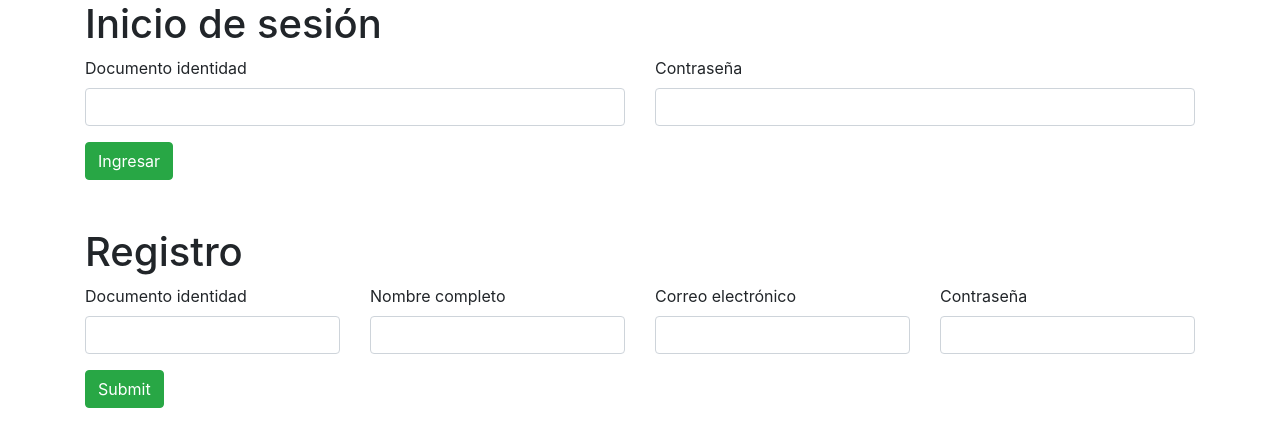
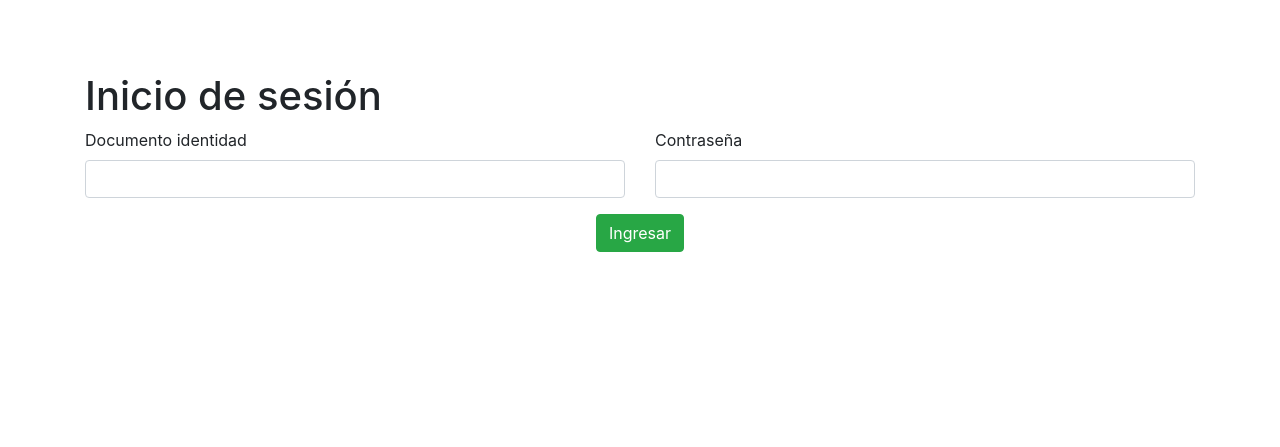
Before and after one commit to lAlejandrocd/gestor_biblioteca, a PHP site: page /login_admin.php in a window 1280 px wide. Shown: the top 447 px of the page. Run offline with PHP 8.4, Linux system fonts and the light colour scheme.

Commit message:
Creación de historial a la modificación de la carpeta, Registro de usuario, arreglo de vista de datos en el archivo gestor.php

```diff
--- a/app/Admin/gestor.php
+++ b/app/Admin/gestor.php
@@ -26,6 +26,7 @@ if (empty($_SESSION["ID_Ad"])) {
             <a href="solicitud_carpetas.php" class="btn btn-primary" name="btn-send">Solicitud prestamo</a>
             <br><br>
             <a href="modificacion_carpetas.php" class="btn btn-dark" name="btn-send">Modificación carpetas</a>
+            <a href="registrar_usuario.php" class="btn btn-primary" name="btn-send">Registrar usuario</a>
         </div>
     </div>
 
--- a/app/Admin/modificar.php
+++ b/app/Admin/modificar.php
@@ -24,8 +24,6 @@ if (empty($_SESSION['ID_Ad'])) {
         $row = mysqli_fetch_assoc($query);
 
         $email = $row['usu_email'];
-
-
     }
 
 
@@ -58,6 +56,9 @@ if (empty($_SESSION['ID_Ad'])) {
                 <div class="col-sm-10">
                     <input type="hidden" REQUIRED class="form-control" id="" name="cm_codigo_carpeta" value="<?php echo $cm_codigo_carpeta; ?>">
                 </div>
+                <div class="col-sm-10">
+                    <input type="hidden" REQUIRED class="form-control" id="" name="id_usuario" value="<?php echo $id_usuario; ?>">
+                </div>
                 <div class="form-group row">
                     <div class="col-sm-10">
                         <button type="submit" class="btn btn-primary" name="btn-submit">Enviar.</button>
--- a/app/Admin/rechazar_envio_email.php
+++ b/app/Admin/rechazar_envio_email.php
@@ -48,11 +48,12 @@ if (empty($_SESSION['ID_Ad'])) {
 
         // Content
         $mail->isHTML(true);                                  // Set email format to HTML
-        $mail->Subject = 'Mensaje automatico';
+        $mail->Subject = 'Rechazo modificacion carpeta';
         $mail->Body    = $mensaje;
         $mail->AltBody = 'This is the body in plain text for non-HTML mail clients';
         $mail->send();
 
+        $insert_history = mysqli_query($con, "INSERT INTO historial_modificaciones(hm_ID, hm_id_usuario, hm_codigo_carpeta, hm_tipo_modificacion, hm_fecha) VALUES (NULL, '$ID', '$cm_codigo_carpeta', 'rechazado', NOW() )");
 
         $delete_crpt = mysqli_query($con, "DELETE FROM carpetas_modificadas WHERE cm_id_usuario = '$ID' AND cm_codigo_carpeta = '$cm_codigo_carpeta'");
 
--- a/login_admin.php
+++ b/login_admin.php
@@ -19,6 +19,10 @@
 
 <body>
 
+    <br>
+    <br>
+    <br>
+
     <div class="container">
         <h1>Inicio de sesión</h1>
         <form method="post" action="app/Admin/validar_usuario.php">
@@ -32,38 +36,15 @@
                     <input class="form-control" type="password" name="admin_password" REQUIRED>
                 </div>
             </div>
-            <button class="btn btn-success" type="submit" name="btn-login">Ingresar</button>
+            <div class="form-group col">
+                <center>
+                    <button class="btn btn-success" type="submit" name="btn-login">Ingresar</button>
+                </center>
+            </div>
         </form>
     </div>
 
     <br><br>
-
-
-
-    <div class="container">
-        <h1>Registro</h1>
-        <form method="post" action="#">
-            <div class="row">
-                <div class="form-group col">
-                    <label for="my-input">Documento identidad</label>
-                    <input class="form-control" type="text" name="usu_id" REQUIRED>
-                </div>
-                <div class="form-group col">
-                    <label for="my-input">Nombre completo</label>
-                    <input class="form-control" type="text" name="usu_nombre_cmplt" REQUIRED>
-                </div>
-                <div class="form-group col">
-                    <label for="my-input">Correo electrónico</label>
-                    <input class="form-control" type="text" name="usu_email" REQUIRED>
-                </div>
-                <div class="form-group col">
-                    <label for="my-input">Contraseña</label>
-                    <input class="form-control" type="password" name="usu_clave" REQUIRED>
-                </div>
-            </div>
-            <input class="btn btn-success" type="submit" name="btn-register">
-        </form>
-    </div>
 
     <br>
     <br>
--- a/templates/header_admin.php
+++ b/templates/header_admin.php
@@ -21,7 +21,7 @@
 
     <nav class="navbar navbar-expand-md navbar-dark bg-dark justify-content-between">
 
-        <div class="collapse navbar-collapse" id="navbarSupportedContent">
+        <!-- <div class="collapse navbar-collapse" id="navbarSupportedContent">
             <ul class="navbar-nav mr-auto">
                 <li class="nav-item dropdown">
                     <a class="nav-link dropdown-toggle" href="#" id="navbarDropdown" role="button" data-toggle="dropdown" aria-haspopup="true" aria-expanded="false">
@@ -36,7 +36,7 @@
                     </div>
                 </li>
             </ul>
-        </div>
+        </div>  -->
 
         <!-- <a class="navbar-brand" href="cuenta.php">Mi Cuenta</a> -->
         <a class="navbar-brand" href="gestor.php">Gestor de busqueda.</a>
```
Also changed, not shown: app/Admin/modificacion_carpetas.php (+8 -4 lines), app/Admin/modificar_envio_email.php (+5 -4 lines), app/Admin/registrar_usuario.php (added, +92 -0 lines), app/Admin/vista_usuarios.php (+3 -4 lines), 2 other files.
